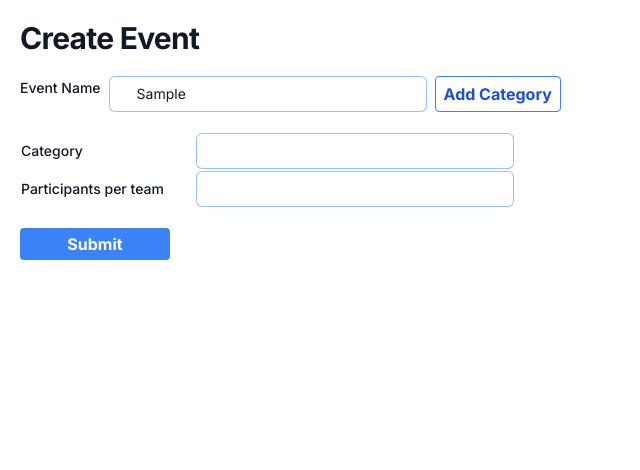
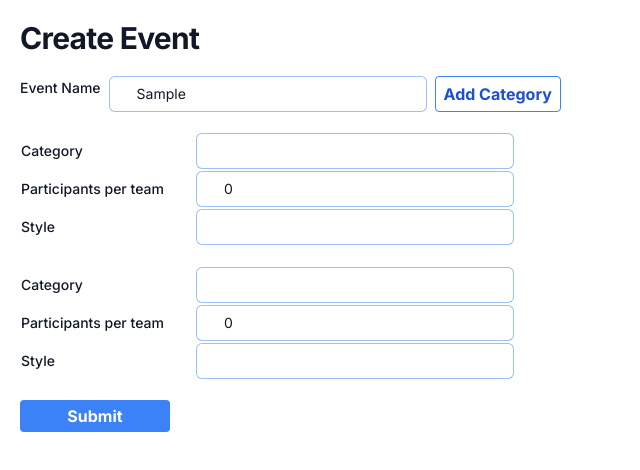
Before and after one commit to AnsonHiu/RegistrationApp, a Next.js app: page /event/create in a window 1280 px wide. Both pictures are taken after typing "Sample" into the empty fields and a click on the button "Add Category". Shown: the top 470 px of the page, without its empty margins (0-640 px from the left). Built offline with nearby package versions, Linux system fonts and the light colour scheme.

Commit message:
fixed up insert, data binding from create event to event category, model for event category, there's a loop while adding typing in the category inputs

```diff
--- a/src/app/event/create/battle-category.jsx
+++ /dev/null
@@ -1,26 +0,0 @@
-export function CreateBattleCategory() {
-    return (
-        // <div className="flex flex-col mt-5">
-        //     <div className="flex flex-row">
-        //         <label>Category</label>
-        //         <input type="text" />
-        //     </div>
-        //     <div className="flex flex-row mt-4">
-        //         <label>Participants per team</label>
-        //         <input type="text" />
-        //     </div>
-        // </div>
-        <table className="mt-5">
-            <tbody>
-                <tr>
-                    <td><label>Category</label></td>
-                    <td><input type="text" /></td>
-                </tr>
-                <tr>
-                    <td><label>Participants per team</label></td>
-                    <td><input type="text" /></td>
-                </tr>
-            </tbody>
-        </table>
-    );
-}
--- /dev/null
+++ b/src/app/event/create/battle-category.tsx
@@ -0,0 +1,52 @@
+import { ReactElement, JSXElementConstructor, ReactNode, ReactPortal, AwaitedReactNode, useEffect, useState, SetStateAction } from "react";
+
+export function CreateBattleCategory(props: { updateBattleCategories: (data: {
+    name: string;
+    participantsNo: number;
+    id: number;
+    style: string;
+}) => void; id: any; }) {
+    const [name, setName] = useState('');
+    const [participantsNo, setParticipantsNo] = useState<number>(0);
+    const [style, setStyle] = useState('');
+
+    useEffect(() => {
+        props.updateBattleCategories({
+            id: props.id,
+            name: name,
+            participantsNo: participantsNo,
+            style: style
+        })
+    });
+
+    const categoryUpdated = (event: { target: { value: SetStateAction<string>; }; }) => {
+        setName(event.target.value);
+    }
+
+    const participantsNoUpdated = (event: { target: { value: SetStateAction<string | undefined>; }; }) => {
+        setParticipantsNo(Number(event.target.value));
+    }
+
+    const styleChanged = (event: { target: { value: any; }; }) => {
+        setStyle(event.target.value);
+    }
+
+    return (
+        <table className="mt-5">
+            <tbody>
+                <tr>
+                    <td><label>Category</label></td>
+                    <td><input type="text" value={name} onChange={categoryUpdated}/></td>
+                </tr>
+                <tr>
+                    <td><label>Participants per team</label></td>
+                    <td><input type="number" value={participantsNo} onChange={participantsNoUpdated}/></td>
+                </tr>
+                <tr>
+                    <td><label>Style</label></td>
+                    <td><input type="text" value={style} onChange={styleChanged}/></td>
+                </tr>
+            </tbody>
+        </table>
+    );
+}
--- a/src/app/event/create/page.tsx
+++ b/src/app/event/create/page.tsx
@@ -1,14 +1,15 @@
-'use client'
+'use client';
 
-import { SetStateAction, useEffect, useState } from "react";
+import { SetStateAction, useState } from "react";
 import { CreateBattleCategory } from "./battle-category";
-import { AddEventCommand } from "@/app/sql/command/insert-event/route";
+import { addEventCommand } from "@/app/sql/command/insert-event/insert-event";
+import { EventCategory } from "@/app/model/event-category.model";
 
 export default function CreateEvent() {
     const [eventName, setEventName] = useState('');
-  const [eventCategories, setEventCategories] = useState<string[]>([]);
+    const [eventCategories, setEventCategories] = useState<EventCategory[]>([]);
+    const [categoryIndex, setCategoryIndex] = useState(0);
     let submitButton;
-  let submit: boolean;
     if(eventCategories.length > 0){
       submitButton = <button type="submit" className="button primary mt-5">Submit</button>
     } else {
@@ -16,30 +17,39 @@ export default function CreateEvent() {
     }
 
     const addCategory = () => {
-    setEventCategories([...eventCategories, '']);
+      setEventCategories([...eventCategories, new EventCategory({Id: categoryIndex, Name: '', ParticipantsPerTeam: 0, Style: ''})]);
+      console.log(categoryIndex);
+      setCategoryIndex(categoryIndex+1);
     }
 
     const updateBattleName = (event: { target: { value: SetStateAction<string>; }; }) => {
       setEventName(event.target.value);
     };
 
-  const addEvent = (event: {preventDefault: () => void}) => {
+    const createEvent = async (event: {preventDefault: () => void}) => {
       event.preventDefault();
-    submit = true;
-    console.log(eventName);
+      await addEventCommand(eventName);
     };
 
-  useEffect(() => {
-    if(eventName && submit){
-      fetch('../sql/command/insert-event', {
-        method: ''
-      })
+    const updateBattleCategories = (battleCategory: any) => {
+      console.log(battleCategory);
+      let categoryIndex = eventCategories.findIndex(category => category.Id == battleCategory.Id);
+      const category = new EventCategory({
+        Id: battleCategory.Id,
+        Name: battleCategory.Name,
+        ParticipantsPerTeam: battleCategory.participantsNo,
+        Style: battleCategory.style
+      });
+      if(!category.equals(eventCategories[categoryIndex])){
+        const newCategories = [...eventCategories.slice(0, categoryIndex), category, ...eventCategories.slice(categoryIndex+1)];
+        console.log(newCategories);
+        setEventCategories([...eventCategories.slice(0, categoryIndex), category, ...eventCategories.slice(categoryIndex+1)]);
       }
-  }, [eventName]);
+    }
 
     return (
       <div className="mt-5 ml-5">
-        <form onSubmit={addEvent} className="flex flex-col">
+          <form onSubmit={createEvent} className="flex flex-col">
               <h1>Create Event</h1>
               <div className="flex flex-row mt-5">
                   <label htmlFor="event-name">Event Name</label>
@@ -47,8 +57,8 @@ export default function CreateEvent() {
                   <button type="button" className="secondary" onClick={addCategory}>Add Category</button>
               </div>
               <div className="flex flex-col">
-              {eventCategories.map((battheCategory, index) => (
-                <CreateBattleCategory />
+                {eventCategories.map((eventCategory) => (
+                  <CreateBattleCategory key={eventCategory.Id} id={eventCategory.Id} updateBattleCategories={updateBattleCategories} />
                 ))}
               </div>
               {submitButton}
--- a/src/app/globals.css
+++ b/src/app/globals.css
@@ -2,7 +2,7 @@
 @tailwind components;
 @tailwind utilities;
 
-input[type=text] {
+input[type=text], input[type=number] {
     display: block;
     padding-top: 0.375rem;
     padding-bottom: 0.375rem;
--- /dev/null
+++ b/src/app/model/event-category.model.tsx
@@ -0,0 +1,20 @@
+export class EventCategory {
+    constructor(data: {Id: number, Name: string, Style: string, ParticipantsPerTeam: number}){
+        this.Id = data.Id;
+        this.Name = data.Name;
+        this.Style = data.Style;
+        this.ParticipantsPerTeam = data.ParticipantsPerTeam;
+    }
+
+    Id: number | undefined;
+    Name: string;
+    Style: string | undefined;
+    ParticipantsPerTeam: number;
+
+    public equals (eventCategory: EventCategory): boolean {
+        return eventCategory?.Id == this.Id &&
+            eventCategory?.Name == this.Name &&
+            eventCategory?.Style == this.Style &&
+            eventCategory?.ParticipantsPerTeam == this.ParticipantsPerTeam;
+    }
+}
--- /dev/null
+++ b/src/app/sql/command/insert-event/insert-event.tsx
@@ -0,0 +1,13 @@
+'use server'
+
+import { sql } from '@vercel/postgres';
+import { NextResponse } from 'next/server';
+
+export async function addEventCommand(eventName: string) {
+    try {
+        await sql`INSERT INTO Event (Name) VALUES(${eventName})`;
+        return {message: 'new event added'};
+    } catch (error) {
+        return NextResponse.json({ error }, { status: 500 });
+    }
+}
--- a/src/app/sql/command/insert-event/route.tsx
+++ /dev/null
@@ -1,11 +0,0 @@
-import { sql } from '@vercel/postgres';
-import { NextResponse } from 'next/server';
-
-export async function AddEventCommand(battleName: string) {
-    try {
-        const insert_battle_result = await sql`INSERT INTO Battle VALUES(${battleName});`;
-        return NextResponse.json({ create_battle_result: insert_battle_result }, { status: 200 });
-    } catch (error) {
-        return NextResponse.json({ error }, { status: 500 });
-    }
-}
--- a/tsconfig.json
+++ b/tsconfig.json
@@ -21,6 +21,6 @@
       "@/*": ["./src/*"]
     }
   },
-  "include": ["next-env.d.ts", "**/*.ts", "**/*.tsx", ".next/types/**/*.ts", "src/app/event/create/battle-category.jsx"],
+  "include": ["next-env.d.ts", "**/*.ts", "**/*.tsx", ".next/types/**/*.ts", "src/app/event/create/battle-category.tsx"],
   "exclude": ["node_modules"]
 }
```
Also changed, not shown: src/app/sql/create-table/route.tsx (+8 -8 lines). Lines whose indentation alone changed are shown as unchanged.
